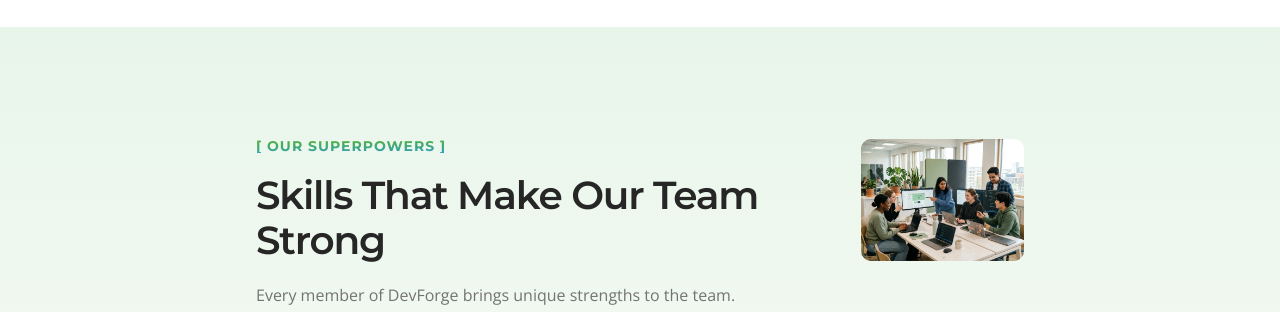
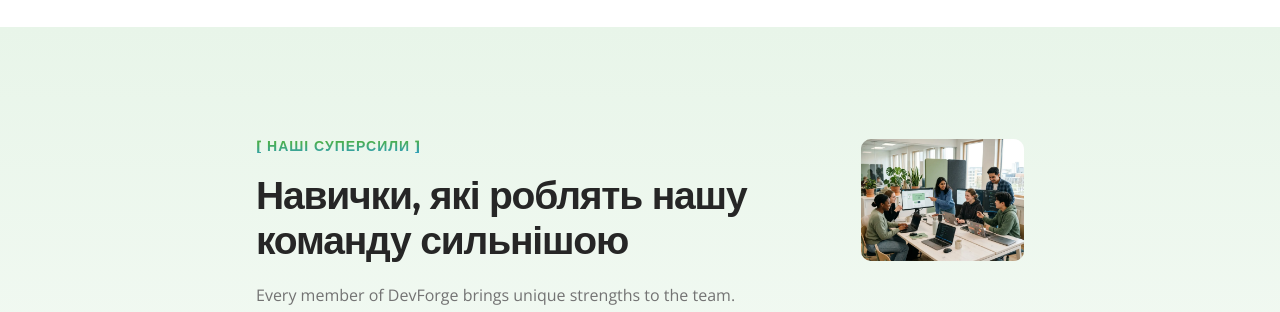
Before and after one commit to oxonomy14/neoversity-soft-skills-hw1, a Next.js app: page /uk in a window 1280 px wide. Shown: the part 4680-4992 px from the top of the page. Built offline with nearby package versions, Linux system fonts and the light colour scheme; no server answers; a web font is replaced by a local one.

Commit message:
added uk locale superpowers section

```diff
--- a/src/app/page.tsx
+++ b/src/app/page.tsx
@@ -59,7 +59,7 @@ export default function Home() {
         cardMembers={dictionary.cardMembers}
         data={dictionary.teamMembers}
       />
-      <Superpowers />
+      <Superpowers data={dictionary.superpowers} />
       <Future />
     </LayoutShell>
   );
--- a/src/app/uk/page.tsx
+++ b/src/app/uk/page.tsx
@@ -60,7 +60,7 @@ export default function Home() {
         cardMembers={dictionary.cardMembers}
         data={dictionary.teamMembers}
       />
-      <Superpowers />
+      <Superpowers data={dictionary.superpowers} />
       <Future />
     </LayoutShell>
   );
--- a/src/components/Superpowers/Superpowers.tsx
+++ b/src/components/Superpowers/Superpowers.tsx
@@ -2,14 +2,31 @@ import Container from '../Container/Container';
 import css from './Superpowers.module.css';
 import Image from 'next/image';
 
-export default function Superpowers() {
+type SuperpowersProps = {
+  data: {
+    title: string;
+    subTitle: string;
+    description: string;
+    description2: string;
+    progressLabel: string;
+    progressValue: string;
+    progressLabel2: string;
+    progressValue2: string;
+    progressLabel3: string;
+    progressValue3: string;
+    progressLabel4: string;
+    progressValue4: string;
+  };
+};
+
+export default function Superpowers({ data }: SuperpowersProps) {
   return (
     <section className={css.sectionStatistics} id="team-superpowers">
       <Container>
         <div className={css.contentWrapper}>
           <div className={css.content}>
-            <p className={css.subTitle}>[ OUR SUPERPOWERS ]</p>
-            <h2 className={css.title}>Skills That Make Our Team Strong</h2>
+            <p className={css.subTitle}>[ {data.subTitle} ]</p>
+            <h2 className={css.title}>{data.title}</h2>
             <p className={css.description}>
               Every member of DevForge brings unique strengths to the team.
               Together, we combine technical expertise, creativity,
@@ -29,8 +46,11 @@ export default function Superpowers() {
                   <span className={css.label}>Frontend Development </span>
 
                   <div className={css.progressBar}>
-                    <div className={css.progressFill} style={{ width: '93%' }}>
-                      <span className={css.percent}>93%</span>
+                    <div
+                      className={css.progressFill}
+                      style={{ width: `${data.progressValue}%` }}
+                    >
+                      <span className={css.percent}>{data.progressValue}%</span>
                     </div>
                   </div>
                 </div>
@@ -40,8 +60,13 @@ export default function Superpowers() {
                   <span className={css.label}>AI Integration</span>
 
                   <div className={css.progressBar}>
-                    <div className={css.progressFill} style={{ width: '88%' }}>
-                      <span className={css.percent}>88%</span>
+                    <div
+                      className={css.progressFill}
+                      style={{ width: `${data.progressValue2}%` }}
+                    >
+                      <span className={css.percent}>
+                        {data.progressValue2}%
+                      </span>
                     </div>
                   </div>
                 </div>
@@ -51,8 +76,13 @@ export default function Superpowers() {
                   <span className={css.label}>Team Collaboration</span>
 
                   <div className={css.progressBar}>
-                    <div className={css.progressFill} style={{ width: '71%' }}>
-                      <span className={css.percent}>71%</span>
+                    <div
+                      className={css.progressFill}
+                      style={{ width: `${data.progressValue3}%` }}
+                    >
+                      <span className={css.percent}>
+                        {data.progressValue3}%
+                      </span>
                     </div>
                   </div>
                 </div>
@@ -62,8 +92,13 @@ export default function Superpowers() {
                   <span className={css.label}>Problem Solving </span>
 
                   <div className={css.progressBar}>
-                    <div className={css.progressFill} style={{ width: '75%' }}>
-                      <span className={css.percent}>75%</span>
+                    <div
+                      className={css.progressFill}
+                      style={{ width: `${data.progressValue4}%` }}
+                    >
+                      <span className={css.percent}>
+                        {data.progressValue4}%
+                      </span>
                     </div>
                   </div>
                 </div>
--- a/src/data/en/index.ts
+++ b/src/data/en/index.ts
@@ -7,6 +7,7 @@ import { cardMembers } from './cardMembers';
 import { header } from './header';
 import { navigation } from './navigation';
 import { promoBanner } from './promo-banner';
+import { superpowers } from './superpowers';
 
 export const dictionary = {
   header,
@@ -16,4 +17,5 @@ export const dictionary = {
   aboutTeam,
   teamMembers,
   cardMembers,
+  superpowers,
 };
--- a/src/data/en/superpowers.ts
+++ b/src/data/en/superpowers.ts
@@ -0,0 +1,16 @@
+export const superpowers = {
+  subTitle: 'OUR SUPERPOWERS',
+  title: 'Skills That Make Our Team Strong',
+  description:
+    'Every member of DevForge brings unique strengths to the team. Together, we combine technical expertise, creativity, communication, and a passion for continuous learning to build better projects and support one another throughout our journey at Neoversity.',
+  description2:
+    'We believe that the best results come from collaboration. By sharing knowledge, supporting each other, and embracing new challenges, we`re developing the skills and mindset needed to become confident software engineers and valuable teammates.',
+  progressLabel: 'Frontend Development',
+  progressValue: '93',
+  progressLabel2: 'AI Integration',
+  progressValue2: '88',
+  progressLabel3: 'Team Collaboration',
+  progressValue3: '71',
+  progressLabel4: 'Problem Solving',
+  progressValue4: '75',
+};
--- a/src/data/uk/index.ts
+++ b/src/data/uk/index.ts
@@ -7,6 +7,7 @@ import { cardMembers } from './cardMembers';
 import { header } from './header';
 import { navigation } from './navigation';
 import { promoBanner } from './promo-banner';
+import { superpowers } from './superpowers';
 
 export const dictionary = {
   header,
@@ -16,4 +17,5 @@ export const dictionary = {
   promoBanner,
   teamMembers,
   cardMembers,
+  superpowers,
 };
--- a/src/data/uk/superpowers.ts
+++ b/src/data/uk/superpowers.ts
@@ -0,0 +1,16 @@
+export const superpowers = {
+  subTitle: 'НАШІ СУПЕРСИЛИ',
+  title: 'Навички, які роблять нашу команду сильнішою',
+  description:
+    'Кожен учасник DevForge привносить у команду свої унікальні сильні сторони. Разом ми поєднуємо технічні знання, креативність, комунікацію та прагнення до постійного навчання, щоб створювати якісні проєкти й підтримувати одне одного на шляху навчання в Neoversity.',
+  description2:
+    'Ми переконані, що найкращих результатів можна досягти лише завдяки співпраці. Ділячись знаннями, підтримуючи одне одного та сміливо приймаючи нові виклики, ми розвиваємо навички й мислення, необхідні для того, щоб стати впевненими інженерами-програмістами та надійними членами команди.',
+  progressLabel: 'Frontend-розробка',
+  progressValue: '93',
+  progressLabel2: 'Інтеграція ШІ',
+  progressValue2: '88',
+  progressLabel3: 'Командна співпраця',
+  progressValue3: '71',
+  progressLabel4: 'Розв’язання проблем',
+  progressValue4: '75',
+};
```
